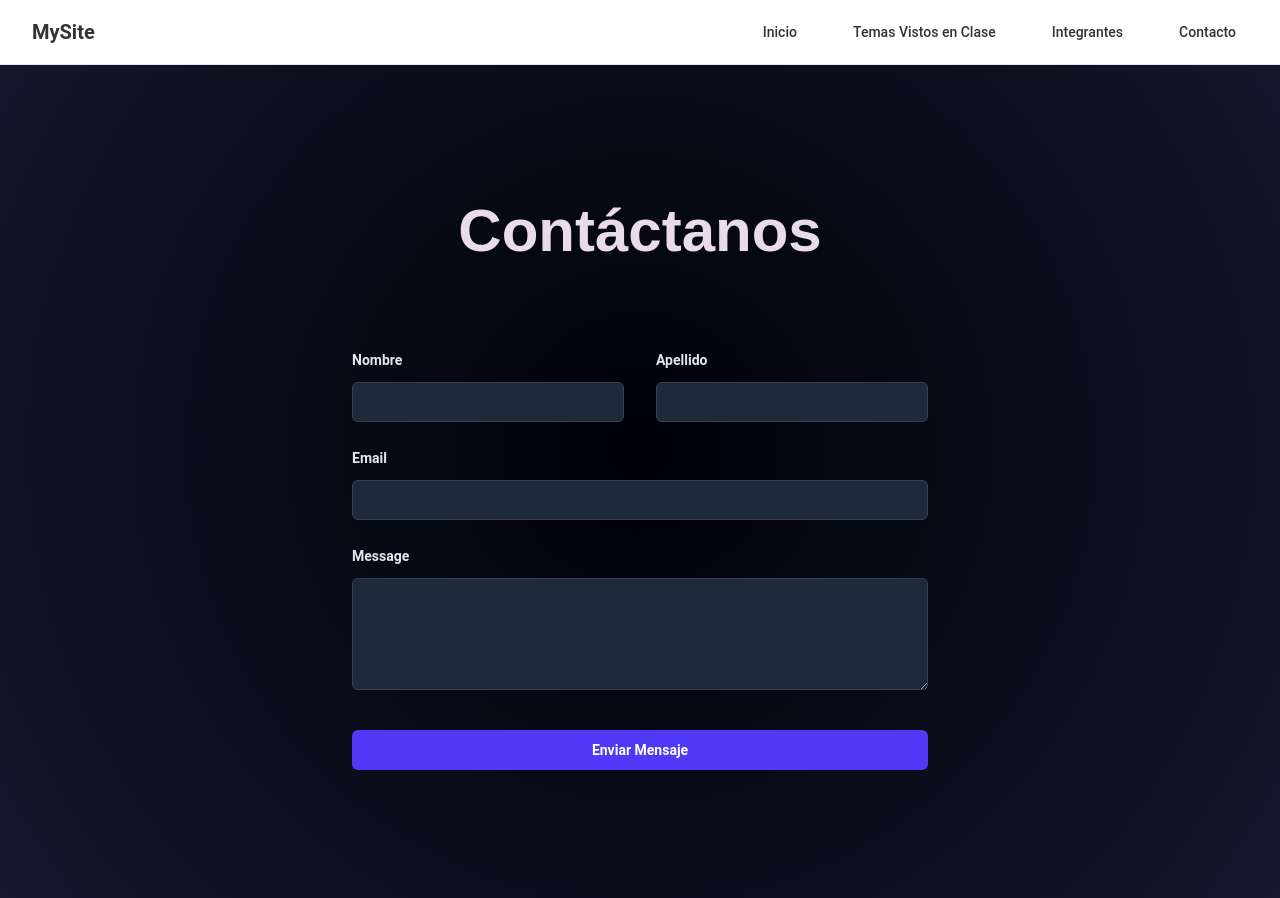
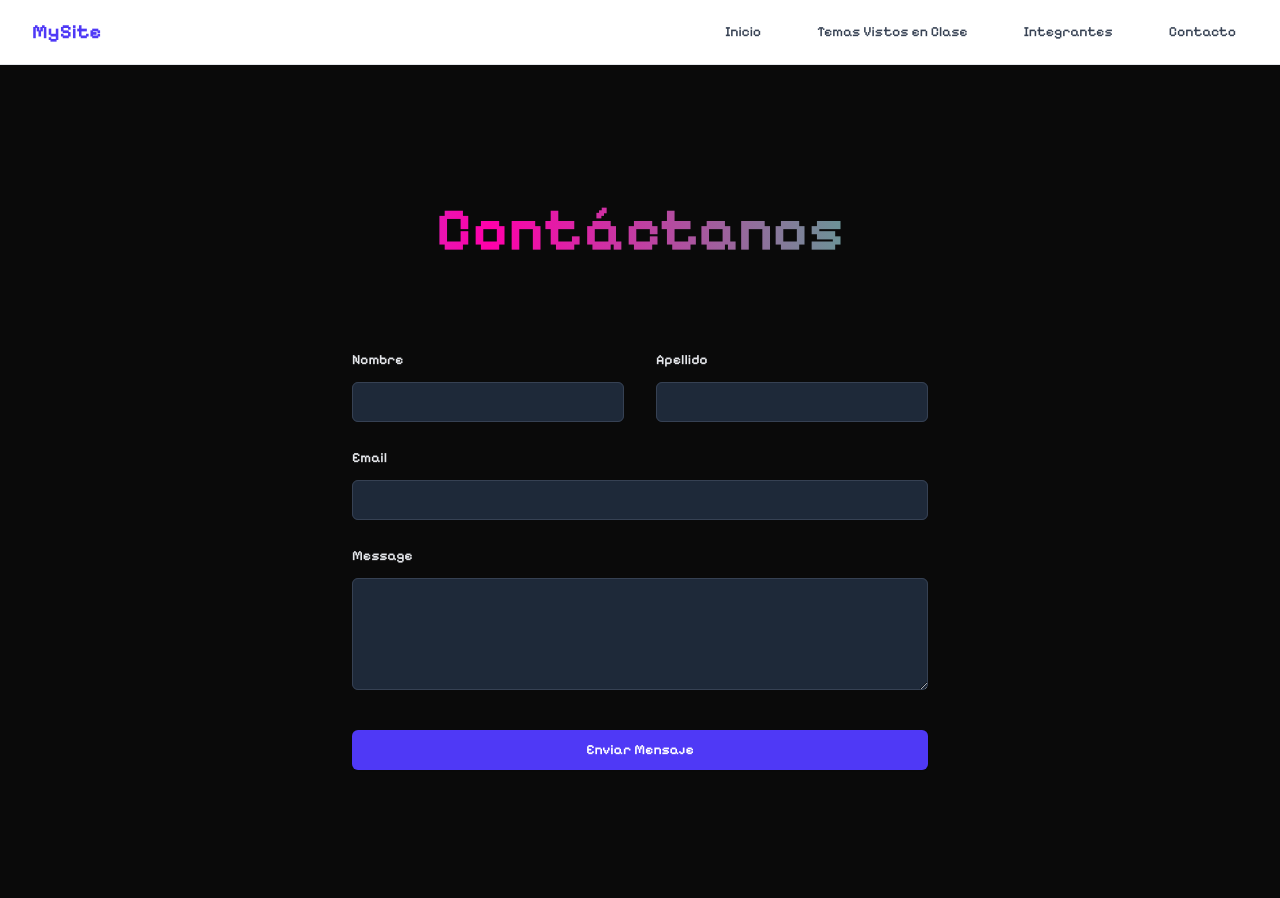
Before and after one commit to uriel212/proyecto_final, a React (Vite) app: page /contact-us in a window 1280 px wide. Built offline with nearby package versions, Linux system fonts and the light colour scheme; a web font is replaced by a local one.

Commit message:
feat: enhance main.css with new theme colors, animations, and utility classes

```diff
--- a/src/assets/css/main.css
+++ b/src/assets/css/main.css
@@ -1,20 +1,110 @@
 @import "tailwindcss";
-body {
-    font-family: 'Roboto', sans-serif;
-    background: radial-gradient(circle, #000008, #13192b);
-    color: #e7dbec;
+
+@theme {
+    --color-neon: #00f0ff;
+    --color-cyber: #ff00aa;
+    --color-matrix: #00ff88;
+    --color-void: #0a0a0a;
+    --color-sample: #00ffbb;
+    --color-glass: rgba(255, 255, 255, 0.1);
+    --color-dark-glass: rgba(0, 0, 0, 0.3);
+
+    --animate-float: float 6s ease-in-out infinite;
+    --animate-pulse-slow: pulse 8s cubic-bezier(0.4, 0, 0.6, 1) infinite;
+    --animate-text-gradient: textGradient 8s linear infinite;
+    --animate-spin-slow: spin 20s linear infinite;
 }
 
-h1, h2, h3, h4 {
-    font-family: 'Poppins', sans-serif;
+@layer utilities {
+    .scale-up-center {
+        animation: scale-up-center 0.4s cubic-bezier(0.390, 0.575, 0.565, 1.000) both;
+    }
+
+    @keyframes scale-up-center {
+        0% {
+            transform: scale(1);
+        }
+
+        100% {
+            transform: scale(1.3);
+        }
+    }
+}
+
+body {
+    font-family: 'Pixelify Sans', sans-serif;
+}
+
+h1,
+h2,
+h3,
+h4 {
+    font-family: 'Pixelify Sans', sans-serif;
 }
 
 a {
     text-decoration: none;
-    color: #333;
 }
-.color1 {color: #000008;}
-.color2 {color: #050924;}
-.color3 {color: #454f5d;}
-.color4 {color: #9497a1;}
-.color5 {color: #e7dbec;}
+
+body {
+    background-color: #0a0a0a;
+    color: #e5e7eb;
+}
+
+.particle {
+    position: absolute;
+    border-radius: 50%;
+    filter: blur(1px);
+    opacity: 0.7;
+}
+
+.glass-card {
+    backdrop-filter: blur(12px);
+    -webkit-backdrop-filter: blur(12px);
+    border: 1px solid rgba(255, 255, 255, 0.1);
+}
+
+.gradient-text {
+    background-image: linear-gradient(90deg, #00f0ff, #ff00aa, #00ff88);
+    background-size: 300% 300%;
+    -webkit-background-clip: text;
+    background-clip: text;
+    color: transparent;
+}
+
+.dark .gradient-text-darkmode {
+    background-image: linear-gradient(90deg, #00f0ff, #ff00aa, #00ff88);
+    background-size: 300% 300%;
+    -webkit-background-clip: text;
+    background-clip: text;
+    color: transparent;
+}
+
+.tilt-effect {
+    transform-style: preserve-3d;
+    transform: perspective(1000px);
+}
+
+@keyframes float {
+
+    0%,
+    100% {
+        transform: translateY(0);
+    }
+
+    50% {
+        transform: translateY(-20px);
+    }
+}
+
+@keyframes textGradient {
+
+    0%,
+    100% {
+        background-position: 0% 50%;
+    }
+
+    50% {
+        background-position: 100% 50%;
+    }
+}
```
